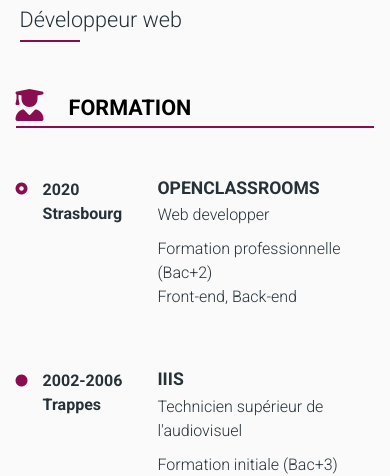
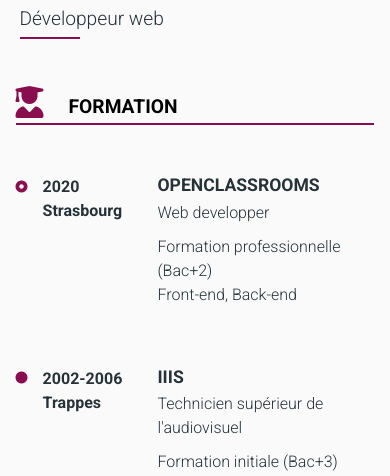
Before and after one commit to alexrothen/projet2, a plain HTML site: page index.html in a window 390 px wide. Shown: the part 372-848 px from the top of the page. Drawn offline with nearby package versions, Linux system fonts and the light colour scheme.

Commit message:
version def avec flex

```diff
--- a/style.css
+++ b/style.css
@@ -306,7 +306,7 @@ footer{
         margin-bottom: 2%;
     }
     .h4{
-        font-size: 1.35rem;
+        font-size: 1.2rem;
         margin-bottom: 2%;
     }
     .loisirs h3{
```
